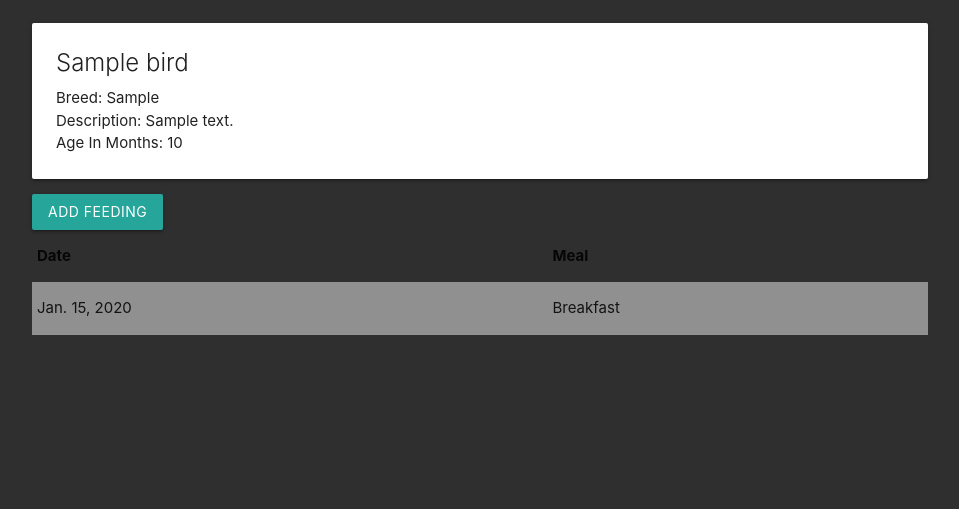
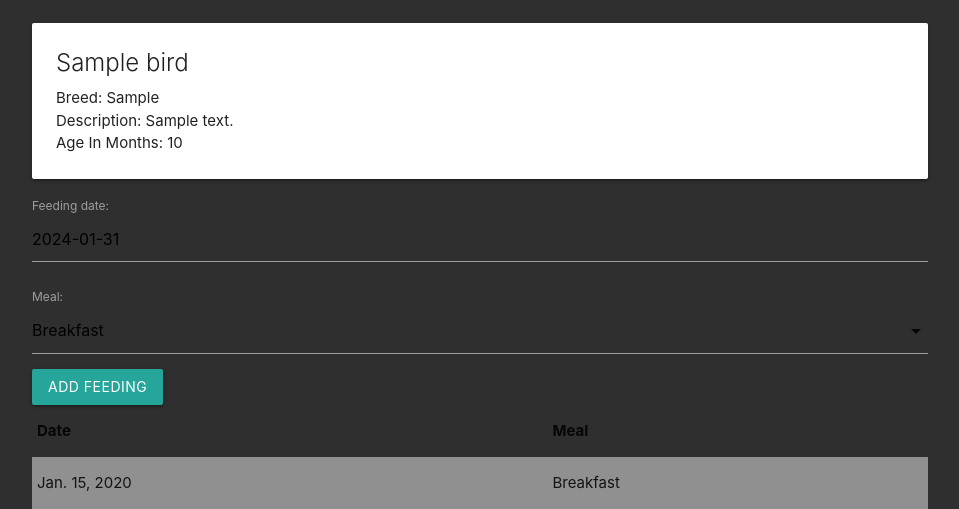
Before and after one commit to adammetzinger/finchcollector, a Django app: page /birds/1/ in a window 1280 px wide. Shown: the part 177-686 px from the top of the page, without its empty margins (160-1119 px from the left). Run offline with Django 5.2, Linux system fonts and the light colour scheme; tables that the repository leaves empty hold one stand-in row (values such as "Sample post"); parts of the project's set-up code (start-up, migrations or seed data) failed here and were passed over.

Commit message:
fixed add feeding functionality

```diff
--- a/main_app/forms.py
+++ b/main_app/forms.py
@@ -1,7 +1,7 @@
 from django.forms import ModelForm
 from .models import Feeding
 
-class FeedingFrom(ModelForm):
+class FeedingForm(ModelForm):
     class Meta:
         model = Feeding
         fields = ['date', 'meal']
--- a/main_app/templates/birds/detail.html
+++ b/main_app/templates/birds/detail.html
@@ -34,8 +34,8 @@
 
 <script>
     const dateEl = document.getElementById('id_date');
-  // M is Materialize's global variable
-  M.Datepicker.init(dateEl, {
+    // M is Materialize's global variable
+    M.Datepicker.init(dateEl, {
     format: 'yyyy-mm-dd',
     defaultDate: new Date(),
     setDefaultDate: true,
--- a/main_app/views.py
+++ b/main_app/views.py
@@ -15,8 +15,9 @@
     return render(request, 'birds/index.html', {'birds': birds})
 
 def birds_detail(request, bird_id):
-    birb = Bird.objects.get(id=bird_id)
-    return render(request, 'birds/detail.html', {'bird': birb})
+    bird = Bird.objects.get(id=bird_id)
+    feeding_form = FeedingForm()
+    return render(request, 'birds/detail.html', {'bird': bird, 'feeding_form': feeding_form })
 
 class FinchCreate(CreateView):
     model = Bird
```
